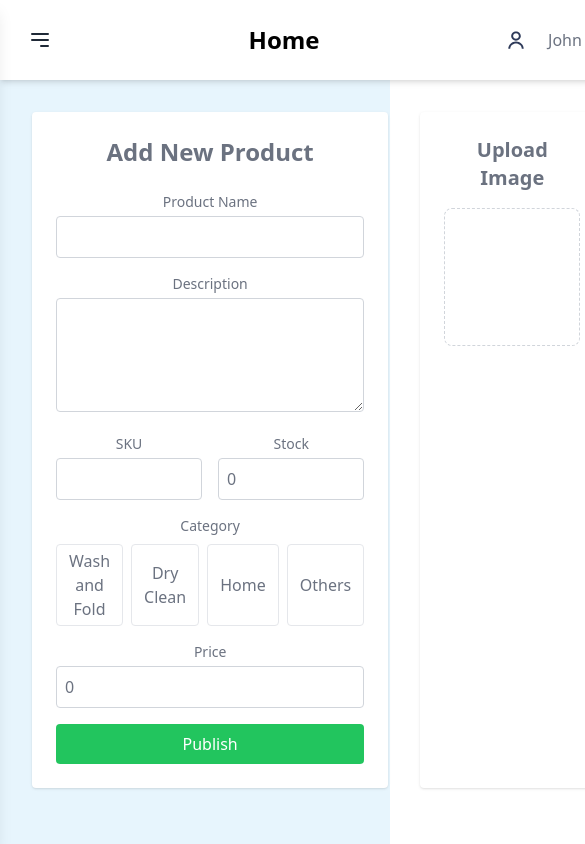
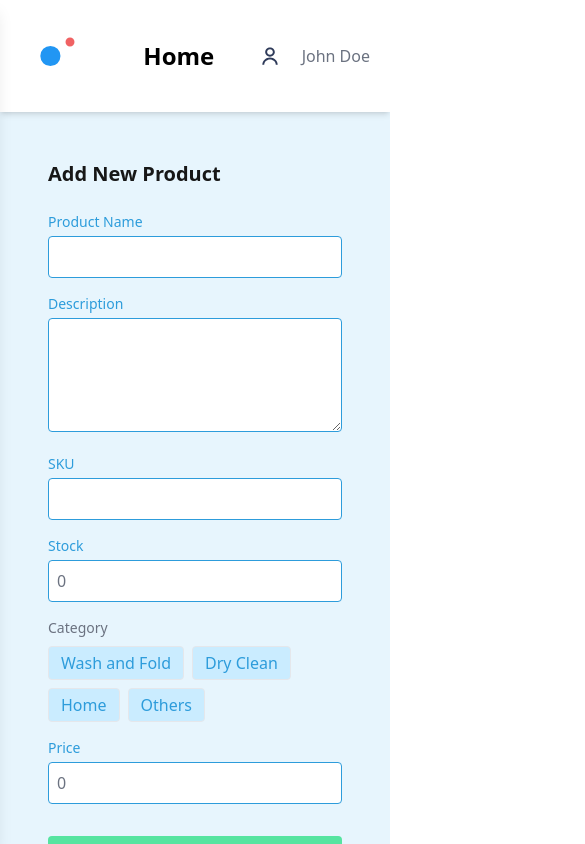
Before and after one commit to fadlystwn/belaundry, a React (Vite) app: page /products in a window 390 px wide. Shown: the top 844 px of the page, 585 px wide, since content can reach past the window. Built offline with nearby package versions, Linux system fonts and the light colour scheme.

Commit message:
Refine design for product form responsive

```diff
--- a/src/components/DashboardLayout.tsx
+++ b/src/components/DashboardLayout.tsx
@@ -48,7 +48,7 @@ const DashboardLayout: React.FC<LayoutProps> = ({ children }) => {
 
       <div className="flex-1 transition duration-300 ease-in-out">
         <Navbar toggleSidebar={toggleSidebar} />
-        <div className="p-8 text-center text-gray-500">{children}</div>
+        <div className="p-8  text-gray-500">{children}</div>
       </div>
     </div>
   );
--- /dev/null
+++ b/src/components/ImageUpload.tsx
@@ -0,0 +1,32 @@
+import React, { useState } from 'react';
+
+function ImageUpload() {
+  const [fileName, setFileName] = useState('');
+
+  const handleFileChange = (event) => {
+    const file = event.target.files[0];
+    if (file) {
+      setFileName(file.name);
+    }
+  };
+
+  return (
+    <>
+      <h2 className="text-xl font-semibold mb-4">Upload Image</h2>
+      <div className="border border-dashed border-blue-500 rounded-lg p-6 m-auto">
+        <img
+          src="./upload.png"
+          alt="upload placeholder"
+          width={128}
+          className="mx-auto mb-4"
+        />
+        <label className="cursor-pointer font-bold text-blue underline inline-block px-4 py-2 bg-blue-500 rounded hover:bg-blue-600">
+          Upload image here
+          <input type="file" hidden onChange={handleFileChange} />
+        </label>
+      </div>
+    </>
+  );
+}
+
+export default ImageUpload;
--- a/src/components/Navigation.tsx
+++ b/src/components/Navigation.tsx
@@ -8,21 +8,7 @@ const Navbar: React.FC<{ toggleSidebar: () => void }> = ({ toggleSidebar }) => {
         onClick={toggleSidebar}
         className="lg:hidden p-2 focus:outline-none"
       >
-        {/* Burger menu icon */}
-        <svg
-          className="w-6 h-6 text-gray-800"
-          fill="none"
-          stroke="currentColor"
-          viewBox="0 0 24 24"
-          xmlns="http://www.w3.org/2000/svg"
-        >
-          <path
-            strokeLinecap="round"
-            strokeLinejoin="round"
-            strokeWidth="2"
-            d="M4 6h16M4 12h16m-7 6h7"
-          ></path>
-        </svg>
+        <SvgIcon src="./icons/logo.svg" width={56} className="mr-1" />
       </button>
       <h1 className="text-2xl font-semibold">Home</h1>
       <div className="flex items-center space-x-4">
--- a/src/components/ProductForm.tsx
+++ b/src/components/ProductForm.tsx
@@ -1,5 +1,6 @@
 import { Formik, Form, Field } from 'formik';
 import * as Yup from 'yup';
+import ImageUpload from './ImageUpload';
 
 const ProductFormSchema = Yup.object().shape({
   productName: Yup.string().required('Product name is required'),
@@ -14,9 +15,12 @@ const categories = ['Wash and Fold', 'Dry Clean', 'Home', 'Others'];
 
 const ProductForm = () => {
   return (
-    <div className="flex gap-8">
-      <div className="w-2/3 bg-white p-6 rounded shadow">
-        <h1 className="text-2xl font-semibold mb-6">Add New Product</h1>
+    <>
+      <div className="flex flex-col lg:flex-row gap-8">
+        <div className="lg:w-2/3 w-full p-4 lg:p-6">
+          <h1 className="text-xl lg:text-2xl font-bold text-neutral-900 mb-6">
+            Add New Product
+          </h1>
           <Formik
             initialValues={{
               productName: '',
@@ -31,15 +35,15 @@ const ProductForm = () => {
               console.log('Form Values:', values);
             }}
           >
-          {({ errors, touched, setFieldValue }) => (
+            {({ errors, touched, setFieldValue, values }) => (
               <Form className="space-y-4">
                 <div>
-                <label className="block text-sm font-medium">
+                  <label className="block text-sm text-blue font-medium">
                     Product Name
                   </label>
                   <Field
                     name="productName"
-                  className="w-full mt-1 p-2 border border-gray-300 rounded"
+                    className="w-full mt-1 p-2 border border-blue rounded"
                   />
                   {touched.productName && errors.productName && (
                     <div className="text-red-500 text-sm mt-1">
@@ -49,21 +53,25 @@ const ProductForm = () => {
                 </div>
 
                 <div>
-                <label className="block text-sm font-medium">Description</label>
+                  <label className="block text-sm text-blue font-medium">
+                    Description
+                  </label>
                   <Field
                     as="textarea"
                     name="description"
-                  className="w-full mt-1 p-2 border border-gray-300 rounded"
+                    className="w-full mt-1 p-2 border border-blue rounded"
                     rows="4"
                   />
                 </div>
 
-              <div className="flex gap-4">
-                <div className="w-1/2">
-                  <label className="block text-sm font-medium">SKU</label>
+                <div className="flex flex-col sm:flex-row gap-4">
+                  <div className="sm:w-1/2">
+                    <label className="block text-sm text-blue font-medium">
+                      SKU
+                    </label>
                     <Field
                       name="sku"
-                    className="w-full mt-1 p-2 border border-gray-300 rounded"
+                      className="w-full mt-1 p-2 border border-blue rounded"
                     />
                     {touched.sku && errors.sku && (
                       <div className="text-red-500 text-sm mt-1">
@@ -71,12 +79,14 @@ const ProductForm = () => {
                       </div>
                     )}
                   </div>
-                <div className="w-1/2">
-                  <label className="block text-sm font-medium">Stock</label>
+                  <div className="sm:w-1/2">
+                    <label className="block text-sm text-blue font-medium">
+                      Stock
+                    </label>
                     <Field
                       name="stock"
                       type="number"
-                    className="w-full mt-1 p-2 border border-gray-300 rounded"
+                      className="w-full mt-1 p-2 border border-blue rounded"
                     />
                     {touched.stock && errors.stock && (
                       <div className="text-red-500 text-sm mt-1">
@@ -90,12 +100,16 @@ const ProductForm = () => {
                   <label className="block text-sm font-medium mb-2">
                     Category
                   </label>
-                <div className="flex gap-2">
+                  <div className="flex flex-wrap gap-2">
                     {categories.map((cat) => (
                       <button
                         type="button"
                         key={cat}
-                      className="px-3 py-1 border rounded bg-blue-100 hover:bg-blue-200"
+                        className={`px-3 py-1 border rounded ${
+                          values.category === cat
+                            ? 'bg-blue text-white'
+                            : 'bg-skyBlue text-blue hover:bg-blue-200'
+                        }`}
                         onClick={() => setFieldValue('category', cat)}
                       >
                         {cat}
@@ -109,12 +123,15 @@ const ProductForm = () => {
                   )}
                 </div>
 
-              <div>
-                <label className="block text-sm font-medium">Price</label>
+                <div className="flex flex-col sm:flex-row justify-between gap-4">
+                  <div className="sm:w-1/2">
+                    <label className="block text-sm text-blue font-medium">
+                      Price
+                    </label>
                     <Field
                       name="price"
                       type="number"
-                  className="w-full mt-1 p-2 border border-gray-300 rounded"
+                      className="w-full mt-1 p-2 border border-blue rounded"
                     />
                     {touched.price && errors.price && (
                       <div className="text-red-500 text-sm mt-1">
@@ -123,27 +140,24 @@ const ProductForm = () => {
                     )}
                   </div>
 
+                  <div className="sm:w-1/3 mt-4">
                     <button
                       type="submit"
-                className="w-full bg-green-500 text-white py-2 rounded mt-4"
+                      className="w-full bg-mintGreen text-white py-2 rounded"
                     >
                       Publish
                     </button>
+                  </div>
+                </div>
               </Form>
             )}
           </Formik>
         </div>
-
-      <div className="w-1/3 bg-white p-6 rounded shadow text-center">
-        <h2 className="text-xl font-semibold mb-4">Upload Image</h2>
-        <div className="border border-dashed border-gray-300 rounded-lg p-6">
-          <label className="cursor-pointer inline-block px-4 py-2 bg-blue-500 text-white rounded">
-            Upload image here
-            <input type="file" hidden />
-          </label>
+        <div className="lg:w-1/3 w-full bg-white p-4 lg:p-6 rounded shadow text-center">
+          <ImageUpload />
         </div>
       </div>
-    </div>
+    </>
   );
 };
 
```
Also changed, not shown: public/upload.png (added). Lines whose indentation alone changed are shown as unchanged.
